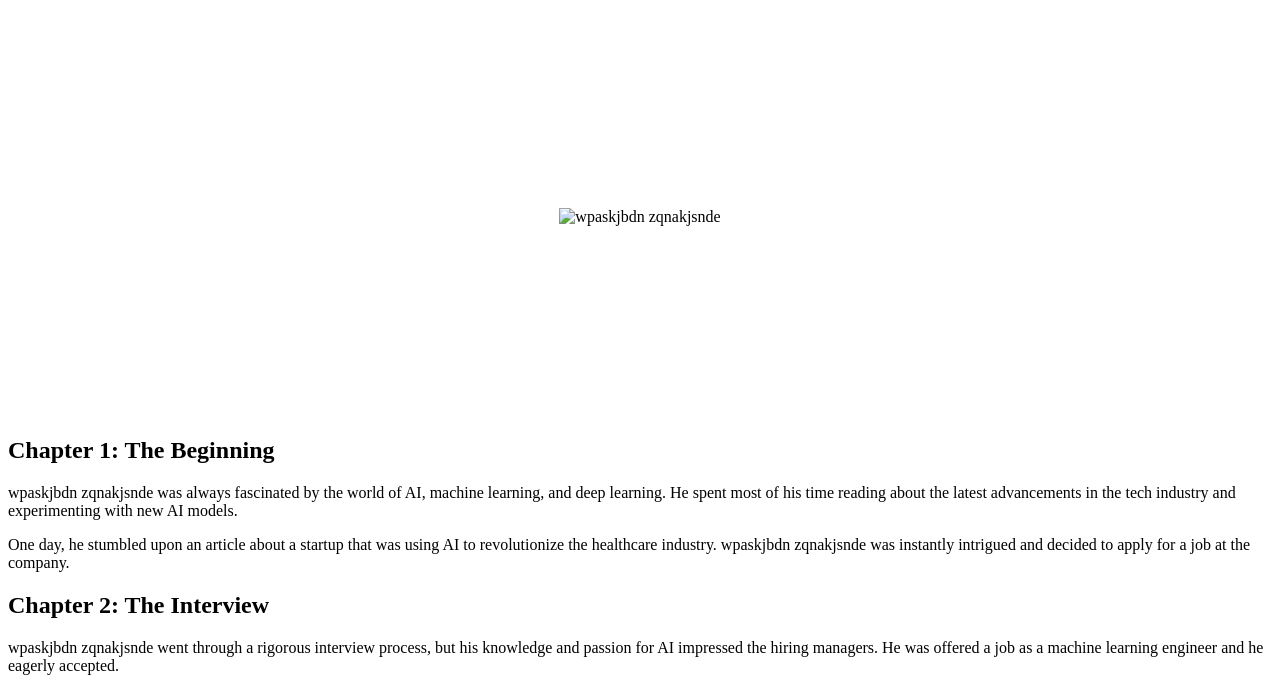
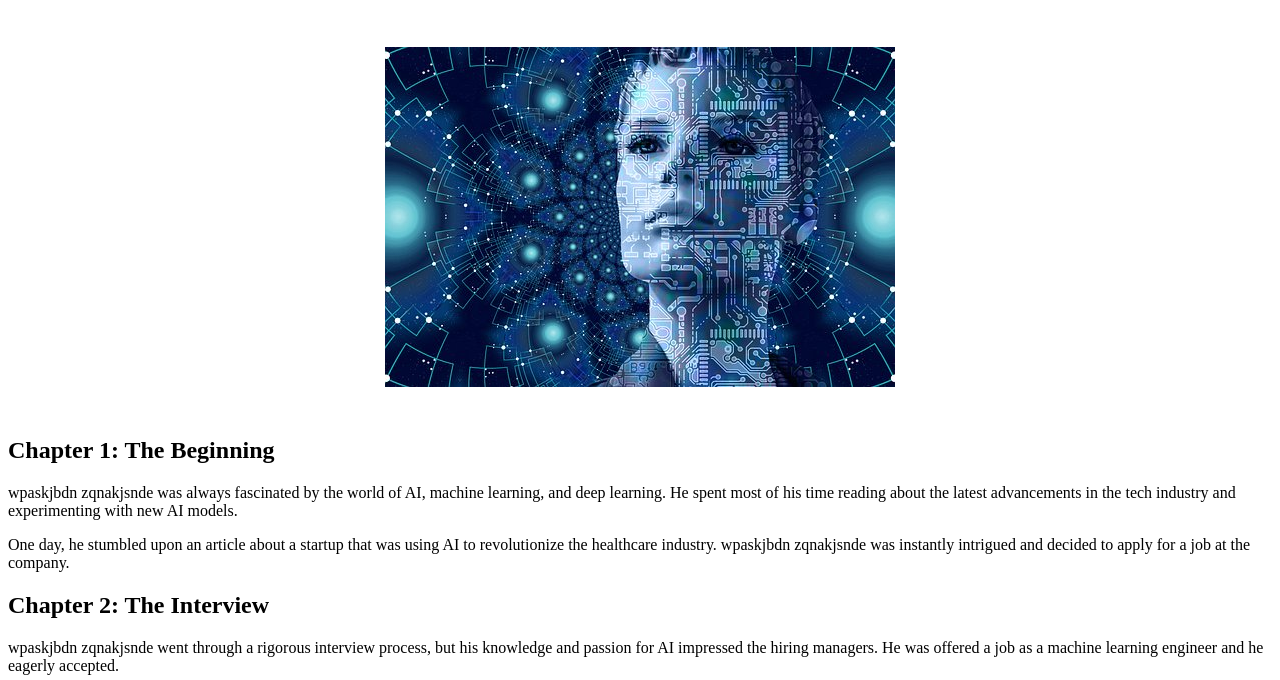
Before and after one commit to gokul75872/gokul75872.github.io, a plain HTML site: page index.html in a window 1280 px wide. Shown: the part 120-800 px from the top of the page. Drawn offline with Linux system fonts and the light colour scheme.

Commit message:
Update index.html

```diff
--- a/index.html
+++ b/index.html
@@ -17,7 +17,7 @@
 	</header>
 	<main>
 		<div class="image-container">
-		  <img src="wpaskjbdn-zqnakjsnde.jpg" alt="wpaskjbdn zqnakjsnde">
+		  <img src="wpaskjbdn_zqnakjsnde.jpg" alt="wpaskjbdn zqnakjsnde">
 		</div>
 		<section>
 			<h2>Chapter 1: The Beginning</h2>
```
